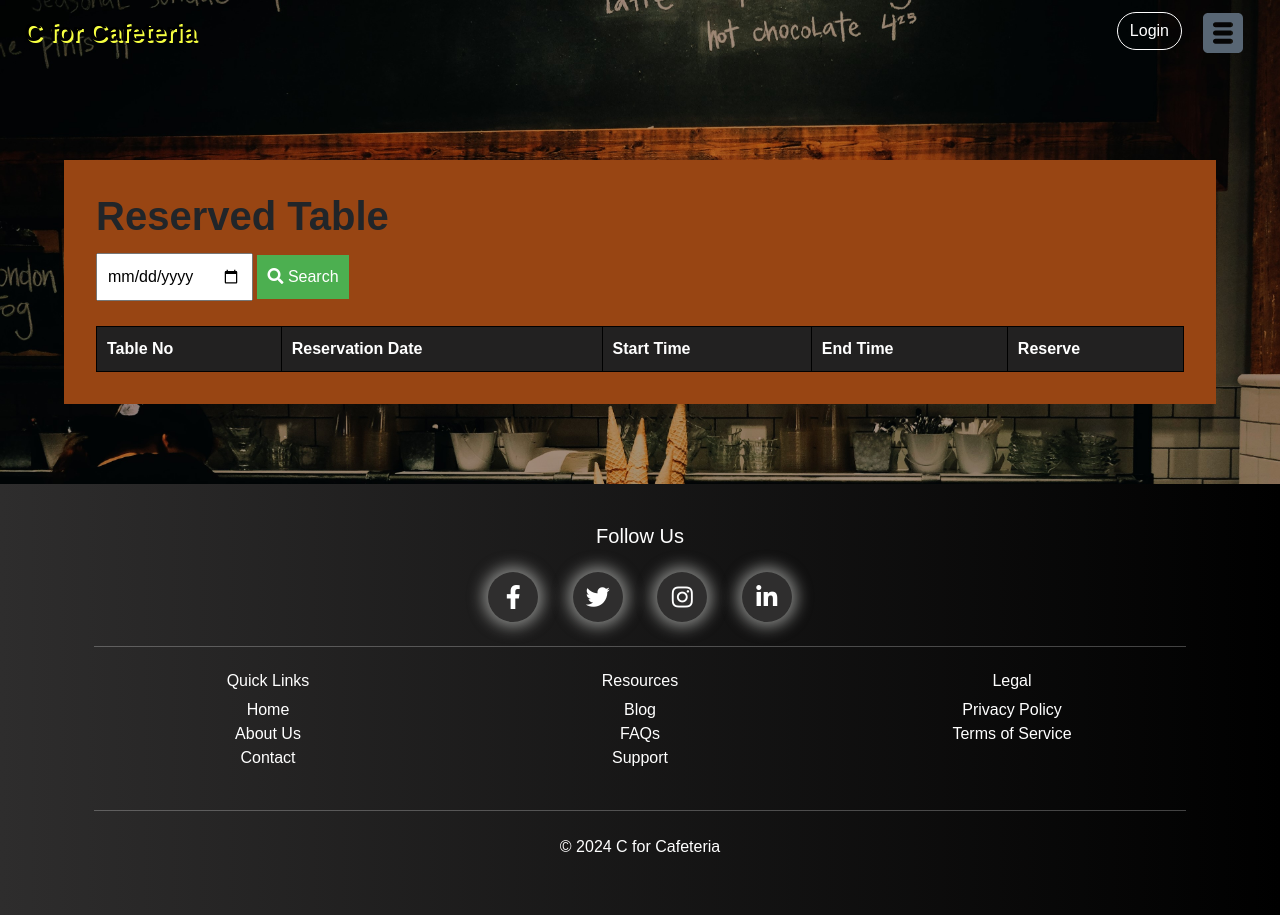
After one commit to Hashaam-Hasan/Cafeteria-Management-System, a Django app: page /reservation_detail/ in a window 1280 px wide. The commit adds this page. Run offline with Django 5.2, Linux system fonts and the light colour scheme; lists and menus that the app fills with data are empty; some libraries are stand-ins or nearby versions.

Commit message:
Adding Reservation Detail

```diff
--- a/cafeteria/admin.py
+++ b/cafeteria/admin.py
@@ -1,5 +1,5 @@
 from django.contrib import admin
-from .models import Role, User, Category, MenuItem, Inventory, Order, OrderStatus, OrderItem
+from .models import Role, User, Category, MenuItem, Inventory, Order, OrderStatus, OrderItem, Slot, Table, Reservation
 # Register your models here.
 
 admin.site.register(Role)
@@ -9,4 +9,6 @@ admin.site.register(MenuItem)
 admin.site.register(Inventory)
 admin.site.register(Order)
 admin.site.register(OrderStatus)
-admin.site.register(OrderItem)
+admin.site.register(Slot)
+admin.site.register(Table)
+admin.site.register(Reservation)
--- a/cafeteria/urls.py
+++ b/cafeteria/urls.py
@@ -8,8 +8,9 @@ urlpatterns = [
     path('', home, name="home"),
     path('cart/', cart, name="Cart"),
     path('reservation/', reservation, name="Reservation"),
+    path('reservation_detail/', reservation_detail, name="Reservation_Detail"),
+    path('search/', search_reservations, name='search_reservations'),
     path('signup/', signup, name="signup"),
-    #path('signup/<str:type>/', signin, name='signin'),
     path('signin/<str:type>/', signin, name='signin'),
     path('signout/', signout, name="signout"),
     path('categories-cards/<str:category_name>', categories_card, name="categories-cards"),
--- a/cafeteria/views.py
+++ b/cafeteria/views.py
@@ -1,6 +1,7 @@
 from django.shortcuts import render, redirect
 from django.contrib.auth.models import User as AuthUser
 from django.contrib.auth import login, authenticate, logout
+from django.http import JsonResponse
 from .models import *
 
 
@@ -21,7 +22,7 @@ def signup(request):
         last_name = request.POST.get('l_name')
         password = request.POST.get('password')
 
-        if User.objects.filter(email=email).exists:
+        if User.objects.filter(email=email).exists():
             return render(request, 'accounts/sign_in_up.html', {'error': 'Email Exists'})
         #Trying to get the latest user id in order to make new custom id for customer
         #Format CUS****
@@ -104,21 +105,51 @@ def cart(request):
     return render(request, 'customer/cart.html')
 
 def reservation(request):
-    return render(request, 'customer/reservation.html')
+    slots = Slot.objects.all()
+    tables = Table.objects.all()
+    context = {"slots": slots, "tables": tables}
 
+    if request.method == "POST":
+        date = request.POST.get('date')
+        table = request.POST.get('table')
+        slot = request.POST.get('slot')
+
+
+        if not Reservation.objects.filter(reservation_date=date, table=table, slot=slot).exists():
+            context["error"] = "This table is already Reserve"
+            return render(request, 'customer/reservation.html', context)
+        else:
+            return render(request, 'customer/reservation.html', {"error": "This table is already Reserve"})
+
+
+    return render(request, 'customer/reservation.html', context)
+
+def reservation_detail(request):
+    return render(request, 'customer/reservation_detail.html')
+
+def search_reservations(request):
+    query = request.GET.get('reservation_date')
+    if query:
+        reservations = Reservation.objects.filter(reservation_date=query)
+        print(reservations)
+    else:
+        reservations = Reservation.objects.all()
+
+    reservations_list = [{
+        'id': reservation.table.id,
+        'reservation_date': reservation.reservation_date,
+        'start_time': reservation.slot.start_time,
+        'end_time': reservation.slot.end_time,
+    } for reservation in reservations]
+
+    return JsonResponse({'reservations': reservations_list})
 
 def categories_card(request, *args, **kwargs):
 
     category_name = kwargs['category_name']  #{key: value}
-
     category = Category.objects.get(category_name=category_name)
-
     categories = Category.objects.all()
-
     menu_items = MenuItem.objects.filter(catagory=category.id)
-
     context = {'menus': menu_items, 'categories': categories}
 
-
-
     return render(request, 'customer/cards.html', context)
--- a/templates/base/basic.html
+++ b/templates/base/basic.html
@@ -379,6 +379,7 @@
 
     <!-- Custom Javascript -->
     <script src="{% static 'javascript/home.js' %}"></script>
+    <script src="https://cdnjs.cloudflare.com/ajax/libs/jquery/3.3.1/jquery.min.js"></script>
      <!-- Zobo Javascript -->
     <!-- <script src="{% static 'javascript/cus_script.js' %}" ></script> -->
 
--- /dev/null
+++ b/templates/customer/reservation_detail.html
@@ -0,0 +1,138 @@
+{% extends 'base/basic.html' %}
+{% load static %}
+{% block extra_css %}
+<link rel="stylesheet" href="{% static 'customer_css/home.css' %}">
+<link href="https://cdnjs.cloudflare.com/ajax/libs/font-awesome/5.15.4/css/all.min.css" rel="stylesheet">
+
+{% endblock %}
+
+{% block content %}
+<style>
+
+    body {
+                display: flex;
+                flex-direction: column;
+                justify-content: center;
+                align-items: center;
+                background: url("/static/images/customer_images/cover.jpg") no-repeat;
+                background-size: cover;
+
+            }
+
+            body::before{
+                backdrop-filter: none;
+            }
+
+    .table-container {
+        height: 100%;
+        margin: 5rem 4rem;
+        margin-top: 10rem;
+        background-color: #984513;
+        padding: 2rem;
+
+    }
+    table {
+        width: 100%;
+        border-collapse: collapse;
+    }
+    table, th, td {
+        border: 1px solid black;
+    }
+    th, td {
+        padding: 10px;
+        text-align: left;
+        background-color: #2e2d2d;
+    color: white;
+    }
+    th {
+        background-color: #222121;
+        color: white;
+    }
+
+    .search-container {
+            margin-bottom: 20px;
+        }
+        .search-container input[type="date"], .search-container button {
+            padding: 10px;
+            margin: 5px 0;
+            font-size: 16px;
+        }
+        .search-container button {
+            background-color: #4CAF50;
+            color: white;
+            border: none;
+            cursor: pointer;
+        }
+        .search-container button:hover {
+            background-color: #45a049;
+        }
+</style>
+
+
+    <div class="table-container">
+        <h1 style="font-weight: bolder;">Reserved Table</h1>
+        <div class="search-container" id="search-form">
+            <form action="/search" method="get">{% csrf_token %}
+                <input type="date" id="reservation_date" name="reservation_date">
+                <button type="submit"><i class="fas fa-search"></i> Search</button>
+            </form>
+        </div>
+        <table>
+            <thead>
+                <tr>
+                    <th>Table No</th>
+                    <th>Reservation Date</th>
+                    <th>Start Time</th>
+                    <th>End Time</th>
+                    <th>Reserve</th>
+                </tr>
+            </thead>
+            <tbody id="reservationTableBody">
+
+
+
+                <!-- Add more reservation rows as needed -->
+            </tbody>
+        </table>
+    </div>
+
+<script>
+document.getElementById('search-form').addEventListener('submit', function(event) {
+            event.preventDefault();
+            const date = document.getElementById('reservation_date').value;
+
+            fetch(`/search?reservation_date=${date}`)
+                .then(response => response.json())
+                .then(data => {
+                    const tableBody = document.getElementById('reservationTableBody');
+                    tableBody.innerHTML = '';
+                    console.log(data.reservations.length);
+                    if (data.reservations.length > 0) {
+                            data.reservations.forEach(reservation => {
+                                const row = document.createElement('tr');
+
+                                row.innerHTML = `
+                                    <td>${reservation.id}</td>
+                                    <td>${reservation.reservation_date}</td>
+                                    <td>${reservation.start_time}</td>
+                                    <td>${reservation.end_time}</td>
+                                    <td><i class="fas fa-check"></i></td>
+                                `;
+
+                                tableBody.appendChild(row);
+                            });
+                    }
+                    else {
+                        const row = document.createElement('tr');
+                        row.innerHTML = `No Table Is Reserve On This Day`
+                        tableBody.appendChild(row);
+                    }
+                })
+                .catch(error => console.error('Error:', error));
+        });
+
+
+
+</script>
+
+{% endblock %}
```
Also changed, not shown: cafeteria/models.py (+5 -5 lines), static/customer_css/popup.css (added, +51 -0 lines), templates/customer/reservation.html (+53 -9 lines), cafeteria/migrations/0009_alter_slot_end_time_alter_slot_start_time.py (added), cafeteria/migrations/0010_alter_reservation_reservation_date.py (added).
